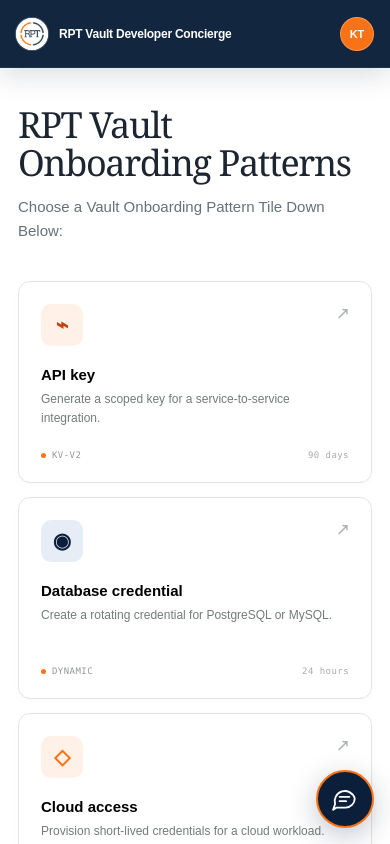
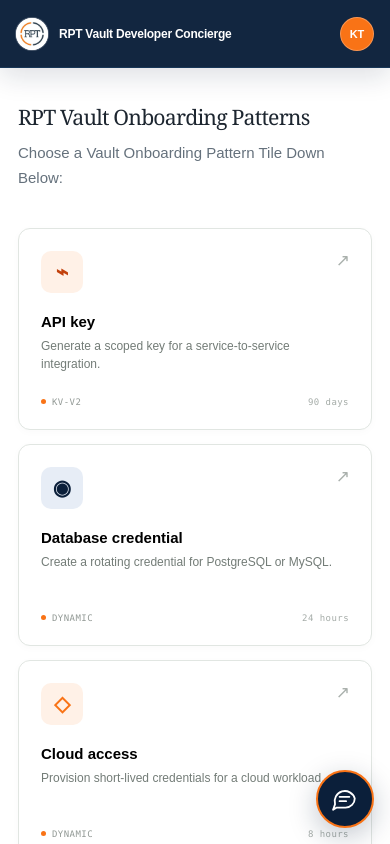
Before and after one commit to tuffner-rpt/rpt-vault-concierge, a Next.js app: page / in a window 390 px wide. Shown: the top 844 px of the page. Built offline with nearby package versions, Linux system fonts and the light colour scheme.

Commit message:
Keep onboarding patterns heading on one responsive line

```diff
--- a/app/globals.css
+++ b/app/globals.css
@@ -35,6 +35,8 @@ button, a { -webkit-tap-highlight-color:transparent; }
 .hero { max-width:680px; }
 .hero h1 { margin:0 0 13px; font-family:Georgia, 'Times New Roman', serif; font-size:clamp(36px,4vw,54px); font-weight:500; line-height:1.05; letter-spacing:-.038em; }
 .hero p { margin:0; max-width:610px; color:var(--muted); font-size:15px; line-height:1.65; }
+#catalog.hero { max-width:none; container-type:inline-size; }
+#catalog.hero h1 { white-space:nowrap; font-size:clamp(16px,6cqi,54px); }
 .template-grid { display:grid; grid-template-columns:repeat(4,minmax(0,1fr)); gap:14px; margin-top:37px; }
 .template-card { position:relative; min-height:218px; padding:22px; text-align:left; border:1px solid #e1e6e2; border-radius:12px; background:white; box-shadow:0 2px 8px rgba(25,40,32,.025); cursor:pointer; transition:transform .2s ease,box-shadow .2s ease,border-color .2s ease; }
 .template-card:hover { transform:translateY(-3px); border-color:#f6a56c; box-shadow:0 16px 34px rgba(11,31,58,.11); }
```
